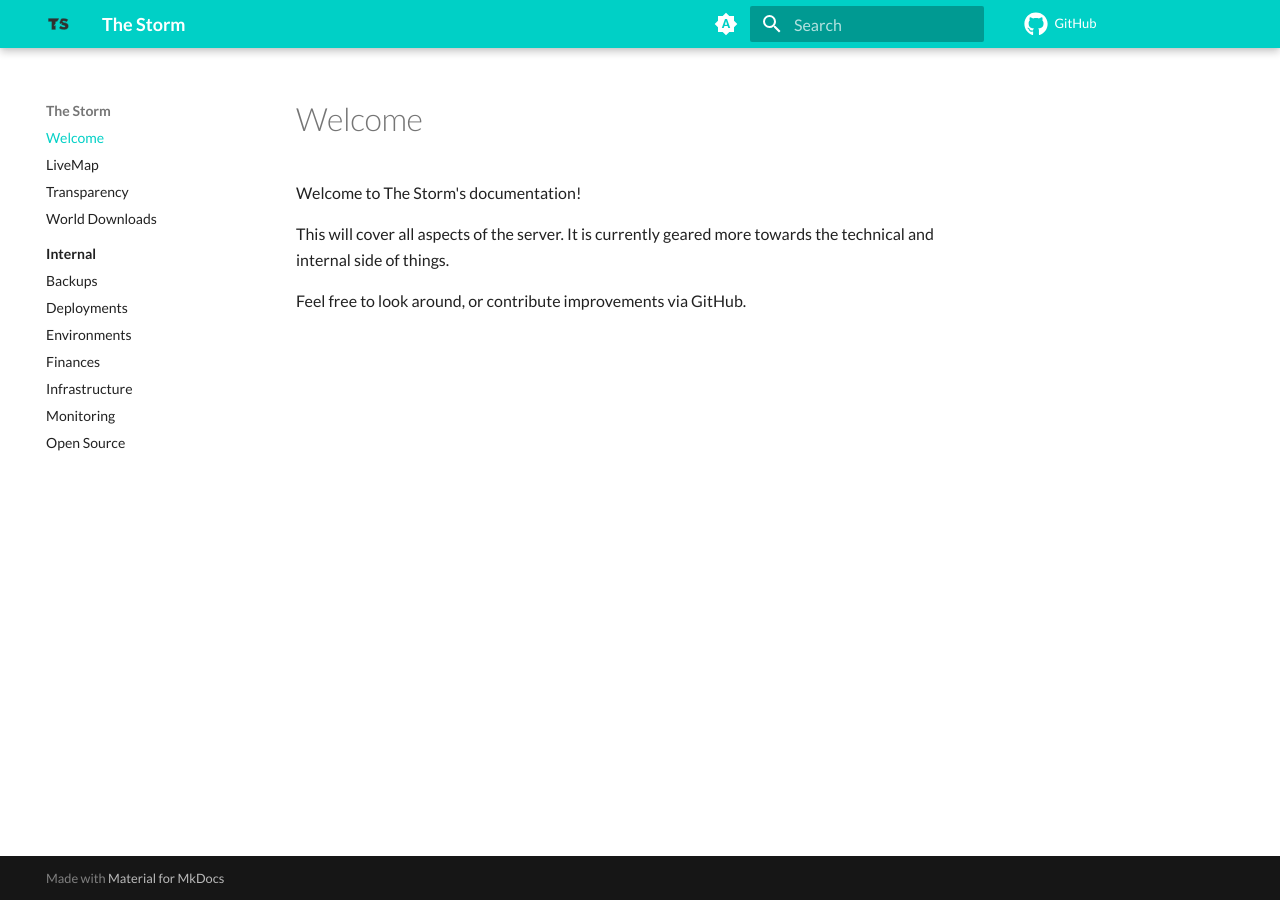
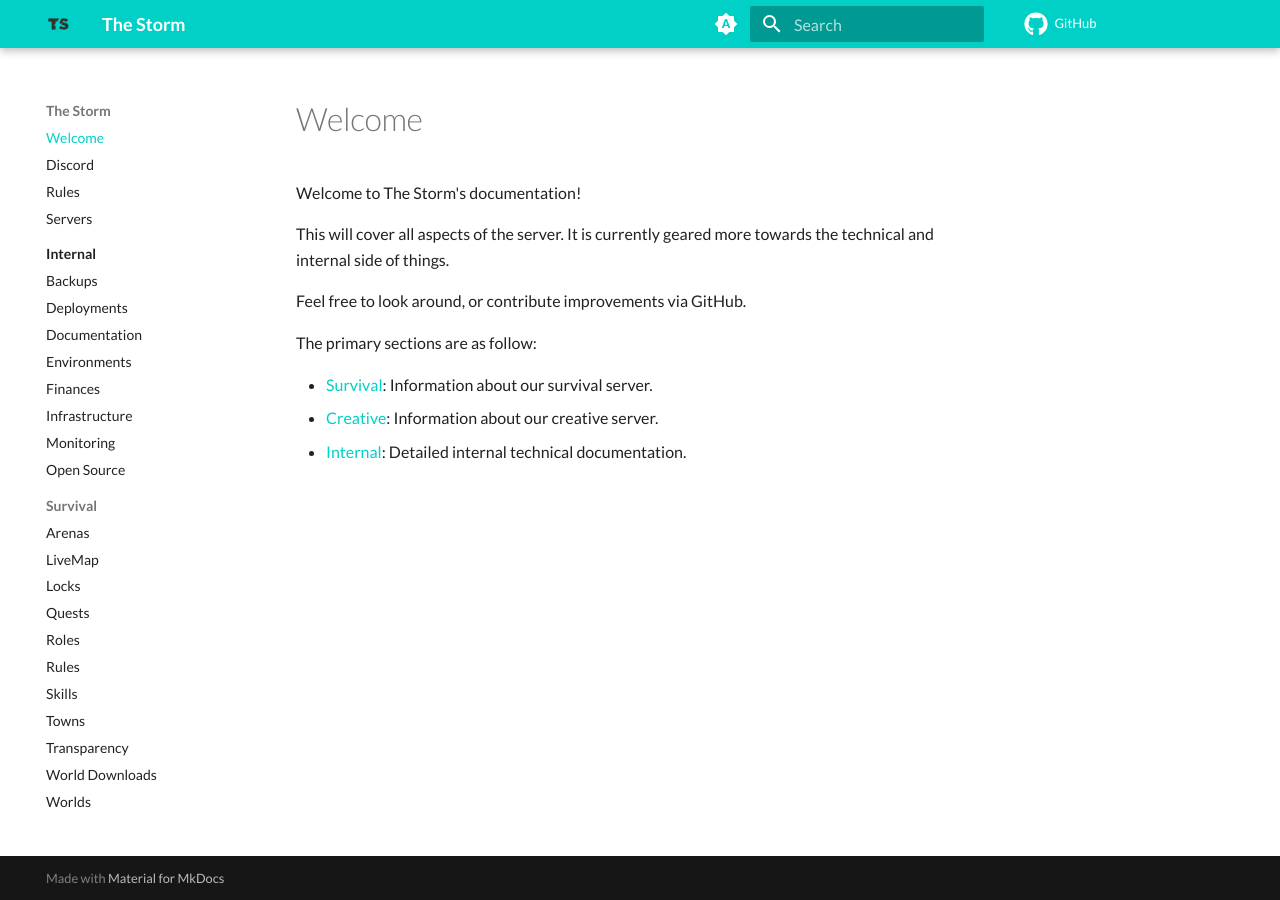
Before and after one commit to the-storm-mc/docs, an MkDocs documentation site: the page built from docs/index.md, in a window 1280 px wide. Built offline with MkDocs 1.6.1 and Material for MkDocs 9.7.7, drawn with Linux system fonts in a browser that asks for light colours; comment, search, counter and statistics services are not loaded.

Commit message:
feat: add more sections

```diff
--- a/docs/index.md
+++ b/docs/index.md
@@ -5,3 +5,9 @@ Welcome to The Storm's documentation!
 This will cover all aspects of the server. It is currently geared more towards the technical and internal side of things.
 
 Feel free to look around, or contribute improvements via GitHub.
+
+The primary sections are as follow:
+
+-   [Survival](./survival/): Information about our survival server.
+-   [Creative](./creative/): Information about our creative server.
+-   [Internal](./internal/): Detailed internal technical documentation.
--- /dev/null
+++ b/docs/rules.md
@@ -0,0 +1 @@
+# Rules
--- /dev/null
+++ b/docs/survival/arenas.md
@@ -0,0 +1 @@
+# Arenas
--- /dev/null
+++ b/docs/survival/locks.md
@@ -0,0 +1 @@
+# Locks
--- /dev/null
+++ b/docs/survival/rules.md
@@ -0,0 +1 @@
+# Rules
--- /dev/null
+++ b/docs/survival/skills.md
@@ -0,0 +1 @@
+# Skills
--- /dev/null
+++ b/docs/survival/towns.md
@@ -0,0 +1 @@
+# Towns
```
Also changed, not shown: docs/internal/documentation.md (added, +7 -0 lines), docs/servers.md (added, +8 -0 lines), docs/survival/transparency.md (added, +5 -0 lines), docs/survival/worlds.md (added, +6 -0 lines), docs/transparency.md (deleted, +0 -5 lines), docs/discord.md (added), docs/survival/livemap.md (renamed from docs/livemap.md), docs/survival/quests.md (added), docs/survival/roles.md (added), docs/survival/world_downloads.md (renamed from docs/world_downloads.md).
